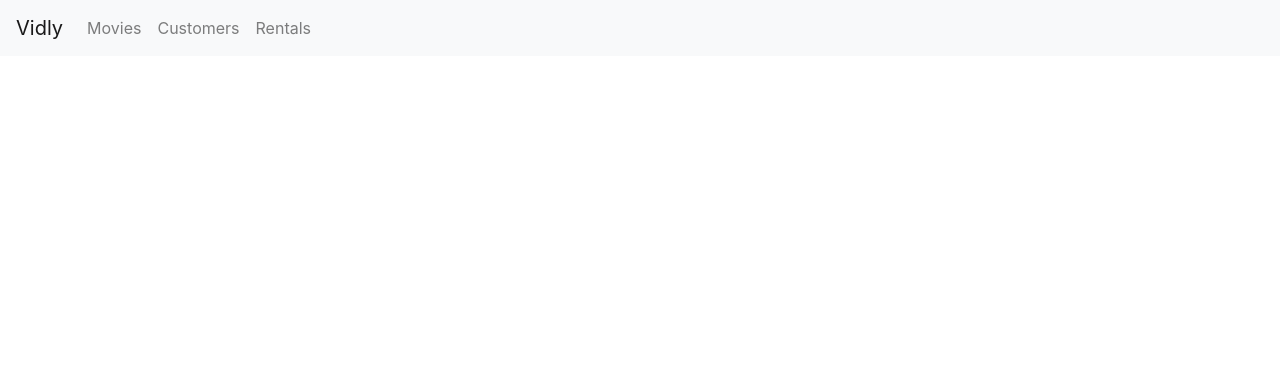
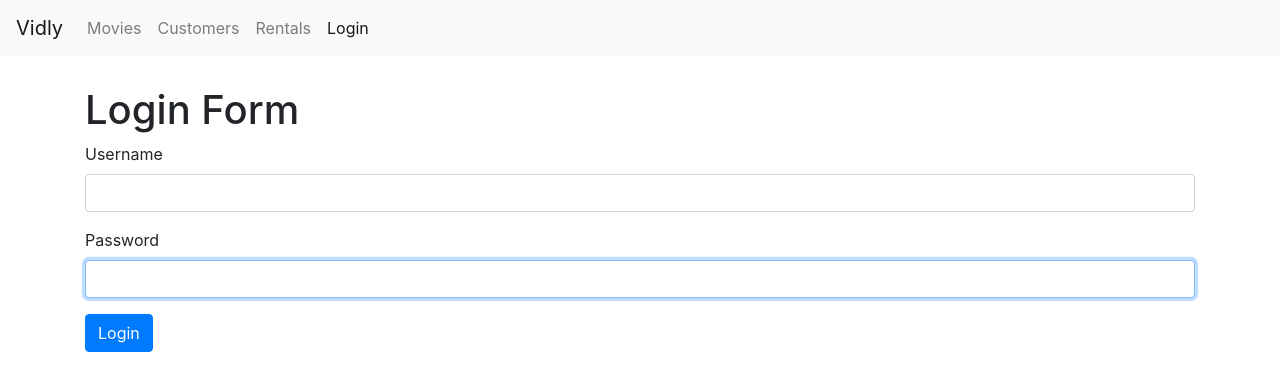
Before and after one commit to AgfeV/vidlyProject, a React (Create React App) app: page /login in a window 1280 px wide. Before the commit this address led to /not-found. Shown: the top 390 px of the page. Built offline with nearby package versions, Linux system fonts and the light colour scheme.

Commit message:
Addition of loginForm with real basic validation

```diff
--- a/src/App.js
+++ b/src/App.js
@@ -7,6 +7,7 @@
 import Rentals from './components/rentals';
 import NotFound from './components/notFound';
 import MovieForm from './components/movieform';
+import LoginForm from './components/loginForm';
 
 class App extends Component {
   render() {
@@ -15,6 +16,7 @@
         <NavBar/>
         <div className ="content">
           <Switch>
+            <Route path="/login" component={LoginForm}/>
             <Route path="/movies/:id" component={MovieForm}/>
             <Route path="/movies" component={Movies}/>
             <Route path="/customers" component={Customers}/>
--- /dev/null
+++ b/src/components/common/input.js
@@ -0,0 +1,21 @@
+import React from 'react';
+
+const Input = ({value,onChange,name, label,error}) =>{
+  //if error is truthy then render the error via conditional rendering
+  return(
+    <div className="form-group">
+      <label htmlFor={name}>{label}</label>
+      <input autoFocus
+        value={value}
+        onChange={onChange}
+        name={name}
+        id={name}
+        type="text"
+        className="form-control"
+        />
+      {error &&  <div className="alert alert-danger">{error}</div>}
+    </div>
+  );
+}
+
+export default Input;
--- /dev/null
+++ b/src/components/loginForm.js
@@ -0,0 +1,92 @@
+import React, {Component} from 'react';
+import Input from './common/input';
+
+class LoginForm extends Component{
+
+  //based on what we would get from a server or initalized with an empty string
+  state = {
+    account: {username: '', password: ''},
+    //errors in its own state object
+    errors:{
+
+    }
+  };
+
+  // componentDidMount(){
+  //   this.username.current.focus();
+  // }
+  validate = () =>{
+    const errors = {};
+    const {account} = this.state;
+    if(account.username.trim() === '')
+      errors.username = 'Username is required';
+    if(account.password.trim() === '')
+      errors.password = 'Password is required';
+
+    return Object.keys(errors).length === 0 ? null : errors;
+    }
+
+  validateProperty = ({name, value}) => {
+      if(name === 'username'){
+        if(value.trim() === '') return 'Username is required';
+      }
+      if(name === 'password'){
+        if(value.trim() === '') return 'Password is required';
+      }
+
+  }
+  handleSubmit = e => {
+    e.preventDefault();
+    //grab the input and go ahead a validate the input
+    const errors = this.validate();
+    console.log(errors);
+    this.setState({errors: errors || {}});
+    //if there are errors return immeditly do not call the backend
+    if(errors) return;
+
+    //Else go ahead and call the backend
+
+  };
+
+  handleChange = ({currentTarget: input}) =>{
+    //need to do validation on just the field not he entire form
+    const errors = {...this.state.errors}
+    const errorMessage = this.validateProperty(input);
+    if(errorMessage) errors[input.name] = errorMessage;
+    else delete errors[input.name];
+
+    const account = {...this.state.account};
+    account[input.name] = input.value;
+    this.setState({account, errors});
+  };
+
+
+  render(){
+    const {account, errors} = this.state;
+    return(
+      <div>
+        <div className="container">
+          <h1>Login Form</h1>
+          <form onSubmit={this.handleSubmit}>
+            <Input value={account.username}
+              onChange={this.handleChange}
+              name='username'
+              label='Username'
+              error={errors.username}
+              />
+            <Input
+              value={account.password}
+              onChange={this.handleChange}
+              name='password'
+              label='Password'
+              error={errors.password}
+              />
+            <button className="btn btn-primary">Login</button>
+          </form>
+        </div>
+      </div>
+    );
+  }
+}
+
+export default LoginForm;
--- a/src/components/navbar.js
+++ b/src/components/navbar.js
@@ -6,7 +6,7 @@
     return(
       <div>
         <nav className="navbar navbar-expand-lg navbar-light bg-light">
-    <Link class="navbar-brand" to="/movies">Vidly</Link>
+    <Link className="navbar-brand" to="/movies">Vidly</Link>
     <button className="navbar-toggler" type="button" data-toggle="collapse" data-target="#navbarNav" aria-controls="navbarNav" aria-expanded="false" aria-label="Toggle navigation">
       <span className="navbar-toggler-icon"></span>
     </button>
@@ -18,6 +18,7 @@
           <NavLink className="nav-item nav-link" to="/customers" >Customers</NavLink>
 
           <NavLink className="nav-item nav-link" to="/rentals" >Rentals</NavLink>
+          <NavLink className="nav-item nav-link" to="/login" >Login</NavLink>
       </ul>
     </div>
   </nav>
```
